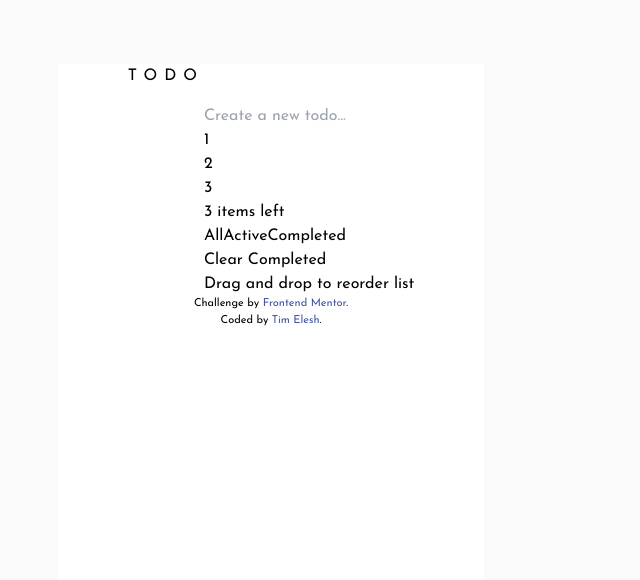
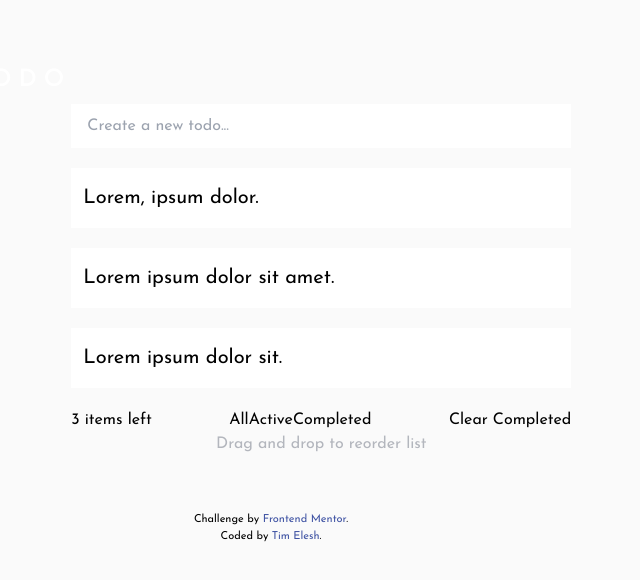
Before and after one commit to Tim-Elesh/todo-app-main, a React (Create React App) app: page / in a window 1280 px wide. Shown: the top 580 px of the page, without its empty margins (369-1009 px from the left). Built offline with nearby package versions, Linux system fonts and the light colour scheme.

Commit message:
just adding styles

```diff
--- a/src/App.css
+++ b/src/App.css
@@ -38,5 +38,6 @@ body{
 }
 
 .todo-create input{
-
+    padding: 10px 16px;
+    width: 500px;
 }
--- a/src/App.js
+++ b/src/App.js
@@ -1,41 +1,14 @@
 import './App.css';
 import Header from './components/Todo-header';
 import Attribution from './components/Attribution';
+import Main from './components/Todo-main';
 
 function App() {
   return (
-  <div className='todo-app bg-white m-auto w-1/3 mt-16'>
+  <div className='todo-app m-auto w-1/3 mt-16'>
     <div className='todo-container flex-direction: column; justify-center'>
       <Header/>
-
-      <div className='todo-main mt-10'>
-        <div className='todo-create'>
-          <label>
-            <input type='text' placeholder='Create a new todo...'></input>
-          </label>
-        </div>
-
-        <div className='todo-tasks'>
-            <ul>
-              <li>1</li>
-              <li>2</li>
-              <li>3</li>
-            </ul>
-
-            <div className='todo-buttons'>
-                <p className='counter'>3 items left</p>
-                <div className='todo-sort'>
-                    <button>All</button>
-                    <button>Active</button>
-                    <button>Completed</button>
-                </div>
-                <button>Clear Completed</button>
-            </div>
-            <div className='todo-clue'>
-              <p>Drag and drop to reorder list</p>
-            </div>
-        </div>
-      </div>
+      <Main/>
     </div>
     <Attribution/>
   </div>
--- a/src/components/Attribution.jsx
+++ b/src/components/Attribution.jsx
@@ -1,6 +1,6 @@
 function Attribution(){
     return(
-    <div class="attribution">
+    <div class="attribution mt-14">
         <p>Challenge by <a href="https://www.frontendmentor.io?ref=challenge">Frontend Mentor</a>.</p>
         <p>Coded by <a href="#">Tim Elesh</a>.</p>
     </div>
--- a/src/components/Todo-buttons.jsx
+++ b/src/components/Todo-buttons.jsx
@@ -3,10 +3,12 @@ import Sort from "./Todo-sort"
 
 function Buttons(){
     return(
-        <div className='todo-buttons'>
+        <div className='todo-buttons flex justify-between'>
             <Counter/>
             <Sort/>
             <button>Clear Completed</button>
         </div>
     )
 }
+
+export default Buttons
--- a/src/components/Todo-clue.jsx
+++ b/src/components/Todo-clue.jsx
@@ -1,7 +1,9 @@
 function Clue(){
     return(
-        <div className='todo-clue'>
+        <div className='todo-clue text-gray-500 text-opacity-50 text-xm text-center'>
             <p>Drag and drop to reorder list</p>
         </div>
     )
 }
+
+export default Clue;
--- a/src/components/Todo-create.jsx
+++ b/src/components/Todo-create.jsx
@@ -0,0 +1,11 @@
+function Create(){
+    return(
+        <div className='todo-create'>
+          <label>
+            <input type='text' placeholder='Create a new todo...'></input>
+          </label>
+        </div>
+    )
+}
+
+export default Create
--- a/src/components/Todo-header.jsx
+++ b/src/components/Todo-header.jsx
@@ -1,7 +1,7 @@
 function Header(){
     return(
         <div className='todo-header flex '>
-            <h2 className='todo-inscription'>TODO</h2>
+            <h2 className='todo-inscription text-white text-2xl font-semibold'>TODO</h2>
             <button><img></img></button>
         </div>
     )
--- a/src/components/Todo-main.jsx
+++ b/src/components/Todo-main.jsx
@@ -0,0 +1,13 @@
+import Create from "./Todo-create";
+import Tasks from "./Todo-tasks";
+
+function Main(){
+    return(
+        <div className='todo-main mt-10'>
+            <Create/>
+            <Tasks/>
+        </div>
+    )
+}
+
+export default Main;
--- a/src/components/Todo-task-list.jsx
+++ b/src/components/Todo-task-list.jsx
@@ -1,9 +1,9 @@
 function TaskList(){
     return(
-        <ul>
-            <li>1</li>
-            <li>2</li>
-            <li>3</li>
+        <ul className="todo-task-list text-xl">
+            <li className="list-component my-5 bg-white p-3 py-4">Lorem, ipsum dolor.</li>
+            <li className="list-component my-5 bg-white p-3 py-4">Lorem ipsum dolor sit amet.</li>
+            <li className="list-component my-5 bg-white p-3 py-4">Lorem ipsum dolor sit.</li>
         </ul>
     )
 }
```
